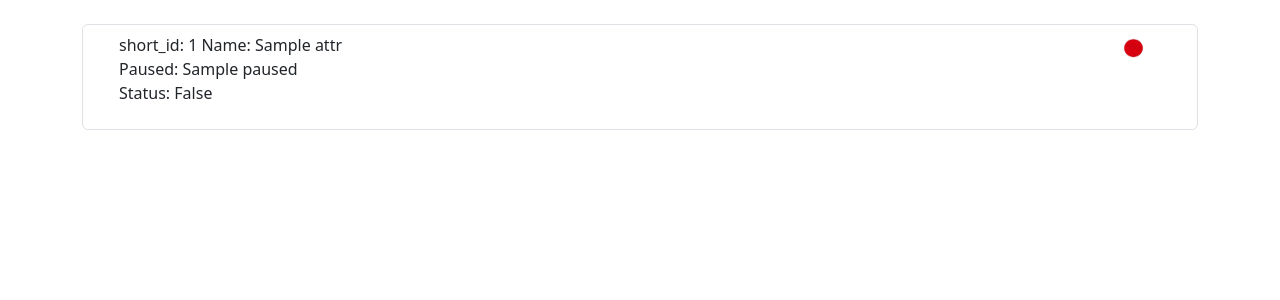
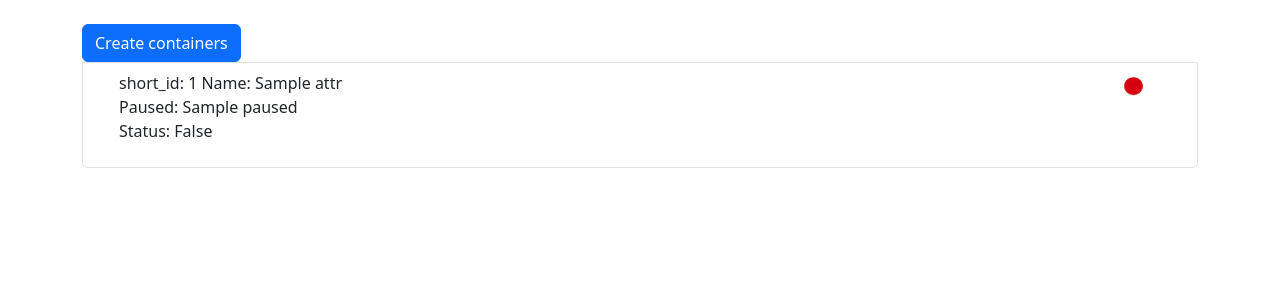
Before and after one commit to BygTTeKep/TrackingDocker, a Django app: template tracking/templates/tracking/home.html in a window 1280 px wide. Shown: the part 56-356 px from the top of the page. Run offline with Django 4.2, Linux system fonts and the light colour scheme; the template is opened without the code that fills it: most values are stand-ins (such as "Sample title", 1, 10 or a date in 2020).

Commit message:
add create container

```diff
--- a/tracking/templates/tracking/home.html
+++ b/tracking/templates/tracking/home.html
@@ -46,6 +46,9 @@
     }
 </style>
 <div class="list-group">
+    <div>
+        <a href="{% url 'tracking:create' %}"><button type="button" class="btn btn-primary">Create containers</button></a>
+    </div>
     {% if containers %}
         {% for container in containers %}
             <a href="{% url 'tracking:detailContainers' container.short_id %}" class="list-group-item list-group-item-action">
```
